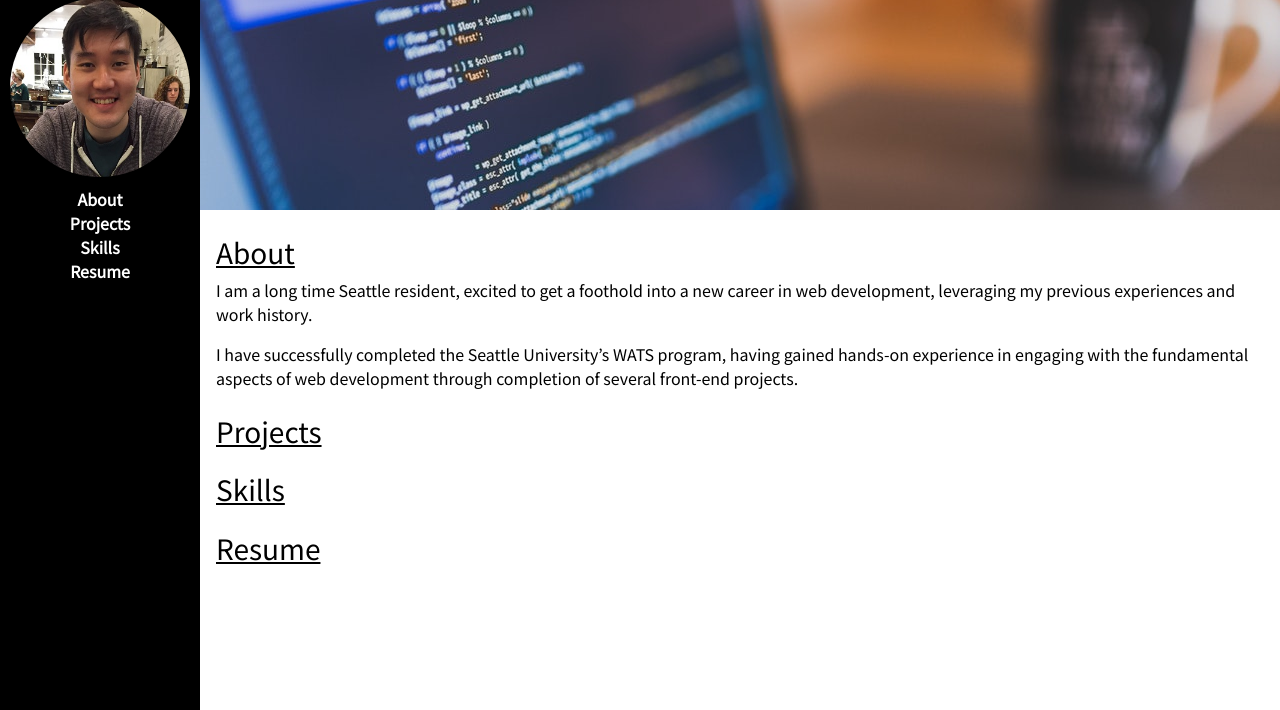
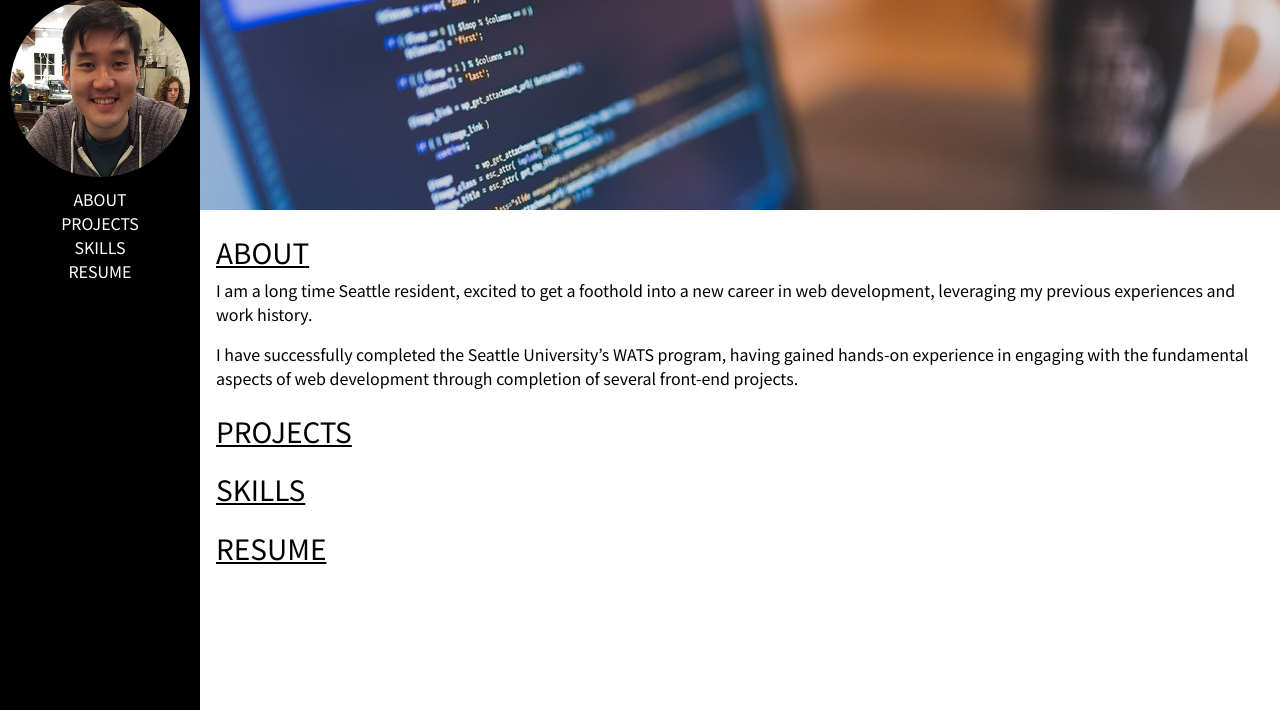
Before and after one commit to shjoe/shjoe.github.io, a plain HTML site: page index.html in a window 1280 px wide. Shown: the part 90-800 px from the top of the page. Drawn offline with nearby package versions, Linux system fonts and the light colour scheme.

Commit message:
Styled text

```diff
--- a/css/main.css
+++ b/css/main.css
@@ -15,6 +15,7 @@ h1 {
 
 h3 {
   text-decoration: underline;
+  text-transform: uppercase;
 }
 
 .main {
@@ -47,11 +48,13 @@ nav {
   display: block;
   color: white;
   text-align: center;
-  font-weight: bold;
+  font-weight: 500;
+  text-transform: uppercase;
 }
 
 .sidebar a.current {
   font-size: 1.2rem;
+  font-weight: bold;
   background-color: white;
   text-decoration: underline;
   color: black;
```
